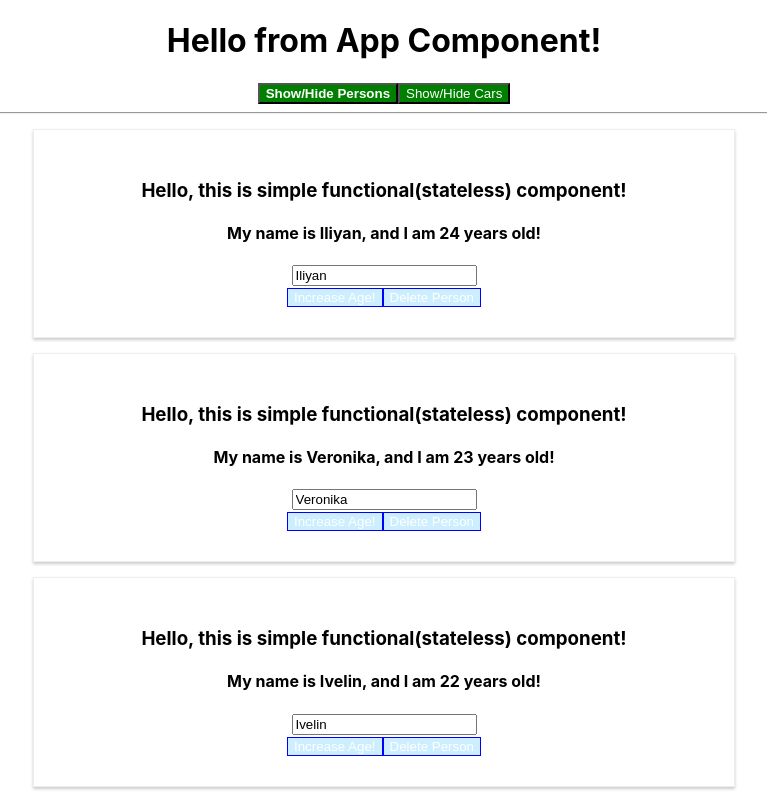
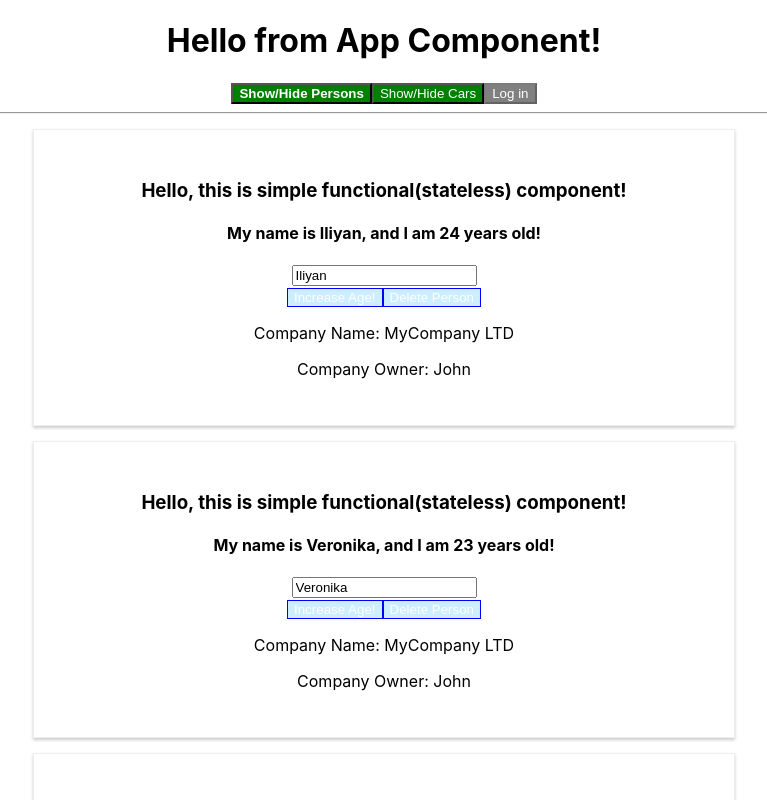
Before and after one commit to iliyanBachiyski/React-The-Complete-Guide, a React (Create React App) app: page / in a window 1280 px wide. Shown: the top 800 px of the page, without its empty margins (256-1023 px from the left). Built offline with nearby package versions, Linux system fonts and the light colour scheme.

Commit message:
Introduce React Context

```diff
--- a/src/App.js
+++ b/src/App.js
@@ -5,6 +5,7 @@ import Header from "./components/Header/Header";
 import Computer from "./components/Computer/Computer";
 import ErrorBoundary from "./components/ErrorBoundary/ErrorBoundary";
 import WithClass from "./components/hoc/WithClass";
+import AuthContext from "./context/auth-context";
 import appModuleStyles from "./App.module.css";
 
 class App extends Component {
@@ -21,7 +22,8 @@ class App extends Component {
       { id: "carUniqueKey1", color: "Red", hp: 240 },
       { id: "carUniqueKey2", color: "Grey", hp: 101 },
       { id: "carUniqueKey3", color: "Blue", hp: 150 }
-    ]
+    ],
+    isAuthenticated: false
   };
 
   getPersonIndexByName = name => {
@@ -75,15 +77,26 @@ class App extends Component {
     this.setState({ persons });
   };
 
+  login = () => {
+    this.setState((prevState, props) => {
+      return {
+        isAuthenticated: !prevState.isAuthenticated
+      };
+    });
+  };
+
   render() {
     return (
       <WithClass classes={appModuleStyles.App}>
+        <AuthContext.Provider value={{ login: this.login }}>
           <Header
             title={this.state.title}
             tooglePersonHandler={this.tooglePersonHandler}
             toogleCarsHandler={this.toogleCarsHandler}
             personsLength={this.state.persons.length}
+            showCars={this.state.showCars}
           />
+        </AuthContext.Provider>
         <hr />
         <Persons
           showPersons={this.state.showPersons}
@@ -92,7 +105,13 @@ class App extends Component {
           changeName={this.changeNameHandler}
           deletePerson={this.deletePerson}
         />
+        <AuthContext.Provider
+          value={{
+            isAuthenticated: this.state.isAuthenticated
+          }}
+        >
           <Cars showCars={this.state.showCars} cars={this.state.cars} />
+        </AuthContext.Provider>
         <ErrorBoundary>
           <Computer />
         </ErrorBoundary>
--- a/src/App.module.css
+++ b/src/App.module.css
@@ -43,6 +43,10 @@ button.green:hover {
   background-color: lightgreen;
 }
 
+.green:disabled {
+  background-color: grey;
+}
+
 @media (max-width: 1024px) {
   .App {
     width: 450px;
--- a/src/components/Cars/Car/Car.js
+++ b/src/components/Cars/Car/Car.js
@@ -1,4 +1,6 @@
 import React, { Component, Fragment } from "react";
+import AuthContext from "../../../context/auth-context";
+import CompanyContext from "../../../context/company-context";
 import PropTypes from "prop-types";
 
 export default class Car extends Component {
@@ -6,6 +8,12 @@ export default class Car extends Component {
     super(props);
     this.titleElementRef = React.createRef();
   }
+
+  /**
+   * It is better to use our footer to display the company data,
+   * but we are just demonstrating possibility of using context without <CompanyContext.Consumer></CompanyContext.Consumer>
+   */
+  static contextType = CompanyContext;
 
   componentDidMount() {
     this.titleElementRef.current.style.color = "#edb717";
@@ -42,6 +50,15 @@ export default class Car extends Component {
     }
     return (
       <Fragment>
+        <AuthContext.Consumer>
+          {context =>
+            context.isAuthenticated ? (
+              <p style={{ color: "green" }}>Authenticated!</p>
+            ) : (
+              <p style={{ color: "red" }}>Please Log in!</p>
+            )
+          }
+        </AuthContext.Consumer>
         <h3 ref={this.titleElementRef}>
           Hello, this is simple class component!
         </h3>
@@ -53,6 +70,8 @@ export default class Car extends Component {
           I have {this.props.color} car with {this.props.hp} hp's!
         </h4>
         {childElement}
+        <p>Company Name: {this.context.companyName}</p>
+        <p>Company Owner: {this.context.companyOwner}</p>
         <hr />
       </Fragment>
     );
--- /dev/null
+++ b/src/components/Footer/Footer.js
@@ -0,0 +1,14 @@
+import React, { useContext } from "react";
+import CompanyContext from "../../context/company-context";
+
+const footer = props => {
+  const context = useContext(CompanyContext);
+  return (
+    <div>
+      <p>Company Name: {context.companyName}</p>
+      <p>Company Owner: {context.companyOwner}</p>
+    </div>
+  );
+};
+
+export default footer;
--- a/src/components/Header/Header.js
+++ b/src/components/Header/Header.js
@@ -1,4 +1,5 @@
 import React, { useEffect, useRef, Fragment } from "react";
+import AuthContext from "../../context/auth-context";
 import appModuleStyles from "../../App.module.css";
 
 const header = props => {
@@ -37,6 +38,17 @@ const header = props => {
       <button className={buttonColorStyle} onClick={props.toogleCarsHandler}>
         Show/Hide Cars
       </button>
+      <AuthContext.Consumer>
+        {context => (
+          <button
+            className={appModuleStyles.green}
+            onClick={context.login}
+            disabled={!props.showCars}
+          >
+            Log in
+          </button>
+        )}
+      </AuthContext.Consumer>
     </Fragment>
   );
 };
--- a/src/components/Persons/Person/Person.js
+++ b/src/components/Persons/Person/Person.js
@@ -1,6 +1,7 @@
 import React, { useEffect } from "react";
 import WithClass from "../../hoc/WithClass";
 import personStyles from "./Person.module.css";
+import Footer from "../../Footer/Footer";
 
 const person = props => {
   /**
@@ -33,6 +34,7 @@ const person = props => {
       >
         Delete Person
       </button>
+      <Footer />
     </WithClass>
   );
 };
--- /dev/null
+++ b/src/context/auth-context.js
@@ -0,0 +1,9 @@
+import React from "react";
+
+// We can set every data we want as a default: Objecr, Array, Number, String...
+const authContext = React.createContext({
+  isAuthenticated: false,
+  login: () => {}
+});
+
+export default authContext;
--- /dev/null
+++ b/src/context/company-context.js
@@ -0,0 +1,9 @@
+import React from "react";
+
+// We can set every data we want as a default: Objecr, Array, Number, String...
+const companyContext = React.createContext({
+  companyName: "MyCompany LTD",
+  companyOwner: "John"
+});
+
+export default companyContext;
```
Lines whose indentation alone changed are shown as unchanged.
